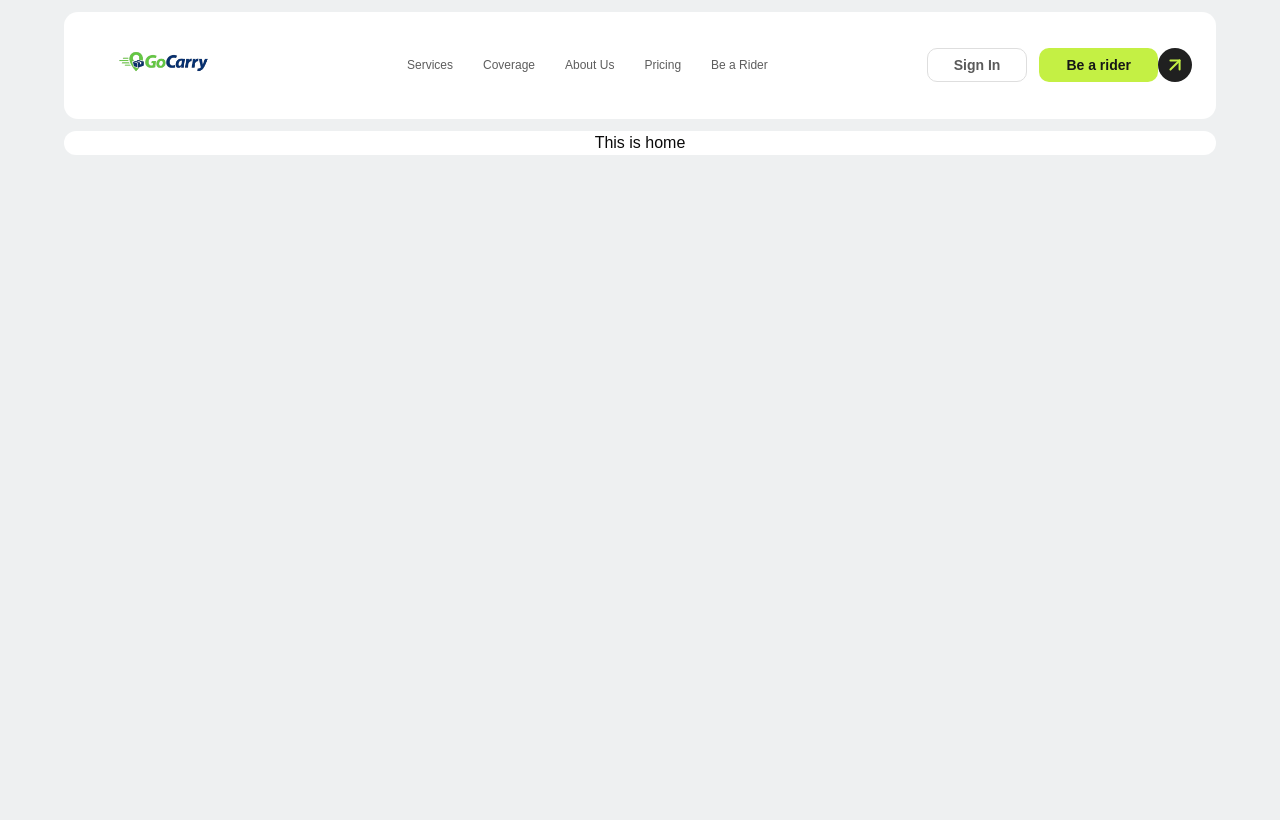
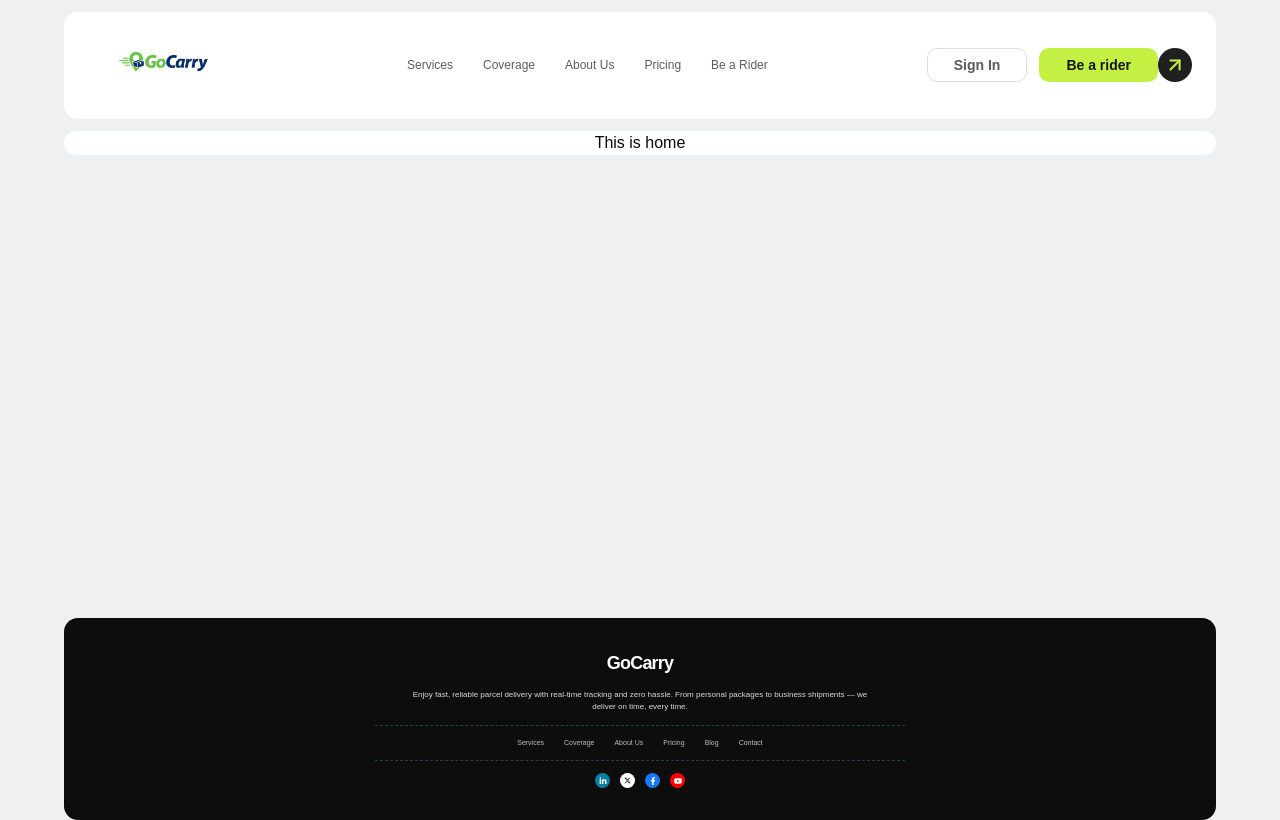
Before and after one commit to tushar-hossain/GoCarry-client-side, a React (Vite) app: page / in a window 1280 px wide. Built offline with nearby package versions, Linux system fonts and the light colour scheme.

Commit message:
Footer design exact figma

```diff
--- a/package.json
+++ b/package.json
@@ -18,6 +18,7 @@
     "lucide-react": "^1.30.0",
     "react": "^19.2.8",
     "react-dom": "^19.2.8",
+    "react-icons": "^5.7.0",
     "react-router": "^8.3.0",
     "shadcn": "^4.16.2",
     "tailwind-merge": "^3.6.0",
--- /dev/null
+++ b/src/Pages/Shared/Footer/index.jsx
@@ -0,0 +1,102 @@
+import { FaLinkedinIn, FaFacebookF, FaYoutube } from "react-icons/fa";
+import { FaXTwitter } from "react-icons/fa6";
+
+const Footer = () => {
+  const navItems = [
+    { label: "Services", href: "#services" },
+    { label: "Coverage", href: "#coverage" },
+    { label: "About Us", href: "#about" },
+    { label: "Pricing", href: "#pricing" },
+    { label: "Blog", href: "#blog" },
+    { label: "Contact", href: "#contact" },
+  ];
+
+  return (
+    <div className="max-w-6xl mx-auto px-6 text-center rounded-[14px] flex min-h-[190px] flex-col items-center justify-center bg-[#0d0d0d] py-8 sm:px-7 lg:px-6">
+      {/* Logo */}
+      <a href="/" className="mb-3 flex items-center" aria-label="GoCarry">
+        {/* Logo Icon */}
+        {/* <div className="relative mr-1.5 h-[22px] w-[18px]">
+            <div
+              className="absolute left-0 top-0 h-[20px] w-[14px] bg-[#c4f044]"
+              style={{
+                clipPath:
+                  "polygon(0 18%, 55% 0, 55% 20%, 100% 20%, 100% 80%, 55% 80%, 55% 100%, 0 82%)",
+              }}
+            />
+          </div> */}
+
+        <span className="text-[18px] font-bold tracking-[-0.8px] text-white">
+          GoCarry
+        </span>
+      </a>
+
+      {/* Description */}
+      <p className="max-w-[470px] text-center text-[7px] leading-[11px] text-[#DADADA] sm:text-[8px] sm:leading-[12px]">
+        Enjoy fast, reliable parcel delivery with real-time tracking and zero
+        hassle. From personal packages to business shipments — we deliver on
+        time, every time.
+      </p>
+
+      {/* Divider */}
+      <div className="mt-3 w-full max-w-[530px] border-t border-dashed border-[#17454b]" />
+
+      {/* Navigation */}
+      <nav className="mt-3 flex flex-wrap items-center justify-center gap-x-5 gap-y-2">
+        {navItems.map((item) => (
+          <a
+            key={item.label}
+            href={item.href}
+            className="text-[7px] font-medium text-[#bdbdbd] transition-colors hover:text-white"
+          >
+            {item.label}
+          </a>
+        ))}
+      </nav>
+
+      {/* Divider */}
+      <div className="mt-3 w-full max-w-[530px] border-t border-dashed border-[#17454b]" />
+
+      {/* Social Icons */}
+      <div className="mt-3 flex items-center gap-2.5">
+        {/* LinkedIn */}
+        <a
+          href="#"
+          aria-label="LinkedIn"
+          className="flex h-[15px] w-[15px] items-center justify-center rounded-full bg-[#087ea4] text-white transition-transform hover:scale-110"
+        >
+          <FaLinkedinIn size={8} />
+        </a>
+
+        {/* X */}
+        <a
+          href="#"
+          aria-label="X"
+          className="flex h-[15px] w-[15px] items-center justify-center rounded-full bg-white text-[#111] transition-transform hover:scale-110"
+        >
+          <FaXTwitter size={7} />
+        </a>
+
+        {/* Facebook */}
+        <a
+          href="#"
+          aria-label="Facebook"
+          className="flex h-[15px] w-[15px] items-center justify-center rounded-full bg-[#1877f2] text-white transition-transform hover:scale-110"
+        >
+          <FaFacebookF size={8} />
+        </a>
+
+        {/* YouTube */}
+        <a
+          href="#"
+          aria-label="YouTube"
+          className="flex h-[15px] w-[15px] items-center justify-center rounded-full bg-[#ff0000] text-white transition-transform hover:scale-110"
+        >
+          <FaYoutube size={8} />
+        </a>
+      </div>
+    </div>
+  );
+};
+
+export default Footer;
--- a/src/layouts/RootLayout.jsx
+++ b/src/layouts/RootLayout.jsx
@@ -1,3 +1,4 @@
+import Footer from "@/Pages/Shared/Footer";
 import Navbar from "@/Pages/Shared/Navbar";
 import { Outlet } from "react-router";
 
@@ -8,6 +9,7 @@ function RootLayout() {
       <div className="min-h-[calc(100vh-313px)] bg-[#eef0f1]">
         <Outlet />
       </div>
+      <Footer />
     </div>
   );
 }
```
